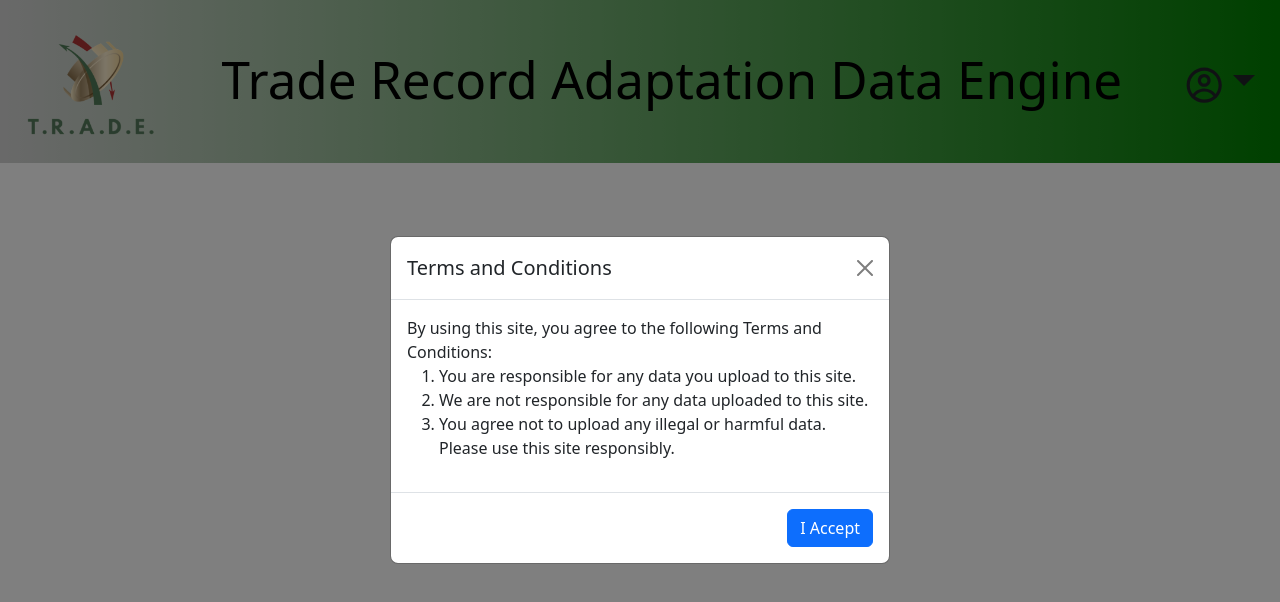
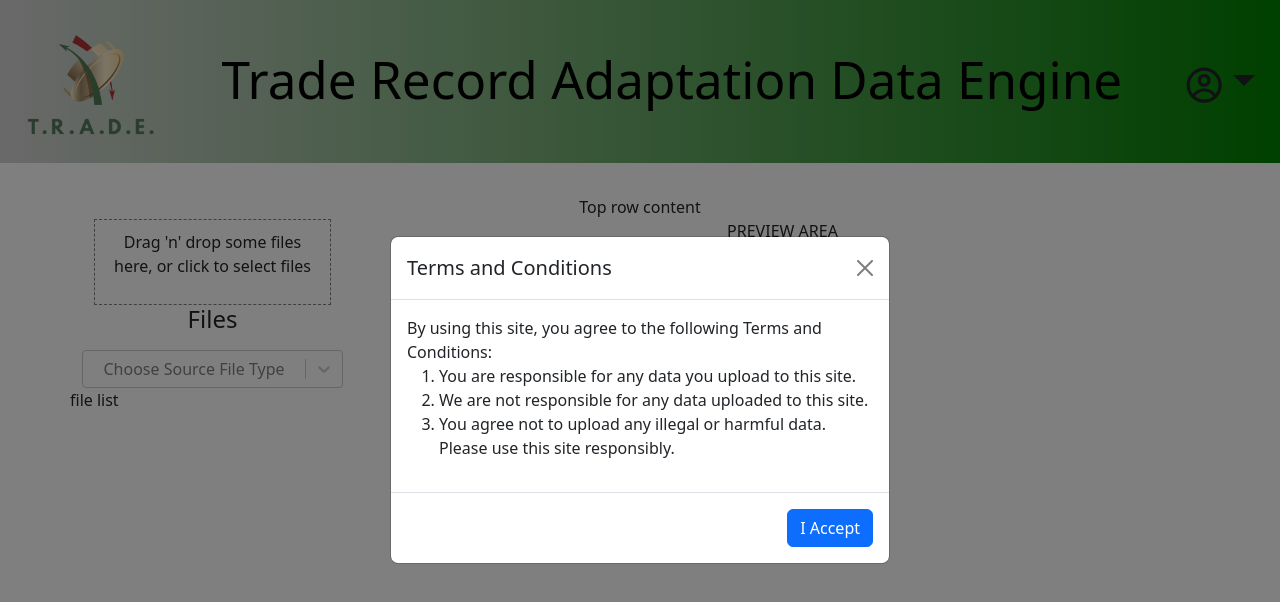
Before and after one commit to JOATZ/TRADE_App, a React (Create React App) app: page / in a window 1280 px wide. Shown: the top 602 px of the page. Built offline with nearby package versions, Linux system fonts and the light colour scheme.

Commit message:
Dropzone added with file selector

```diff
--- a/package.json
+++ b/package.json
@@ -13,10 +13,12 @@
     "formik": "^2.4.5",
     "react": "^18.2.0",
     "react-dom": "^18.2.0",
+    "react-dropzone": "^14.2.3",
     "react-icons": "^4.11.0",
     "react-redux": "^8.1.3",
     "react-router-dom": "^6.16.0",
     "react-scripts": "5.0.1",
+    "react-select": "^5.8.0",
     "react-spring": "^9.7.2",
     "reactstrap": "^9.2.0",
     "redux": "^4.2.1",
--- a/src/App.css
+++ b/src/App.css
@@ -38,6 +38,12 @@ body {
   text-align: center;
   flex-grow: 1;
   white-space: normal;
+}
+
+.dropzone {
+    border: 1px dashed gray;
+    padding: 10px;
+    text-align: center;
 }
 
 .navbar-brand img {
--- a/src/App.js
+++ b/src/App.js
@@ -8,6 +8,7 @@ import {
     setTermsAccepted
 } from './features/termsConditions/termsSlice'
 import { setLoginModalOpen } from './features/users/userSlice'
+import HomePage from './pages/HomePage'
 
 import './App.css'
 
@@ -24,6 +25,7 @@ function App() {
         <div className='App'>
             <AcceptTerms />
             <Header />
+            <HomePage />
         </div>
     )
 }
--- /dev/null
+++ b/src/components/DragDropBox.js
@@ -0,0 +1,29 @@
+import React from 'react'
+import { useDropzone } from 'react-dropzone'
+import { CgFileDocument } from 'react-icons/cg'
+import { Button, Input } from 'reactstrap'
+
+const DragDropBox = ({ props }) => {
+    const { acceptedFiles, getRootProps, getInputProps, open } = useDropzone()
+
+    const files = acceptedFiles.map((file) => (
+        <li key={file.path}>
+            {file.path} - {file.size} bytes
+        </li>
+    ))
+
+    return (
+        <section className='container'>
+            <div {...getRootProps({ className: 'dropzone' })}>
+                <input {...getInputProps()} />
+                <p>Drag 'n' drop some files here, or click to select files</p>
+            </div>
+            <aside>
+                <h4>Files</h4>
+                <ul>{files}</ul>
+            </aside>
+        </section>
+    )
+}
+
+export default DragDropBox
--- a/src/pages/HomePage.js
+++ b/src/pages/HomePage.js
@@ -1,9 +1,38 @@
+import React from 'react'
+import Select from 'react-select'
 import { Col, Container, Row } from 'reactstrap'
 
-import Header from '../components/Header'
+import DragDropBox from '../components/DragDropBox'
+
+const options = [
+    { value: 'mt4', label: 'MT4 statement.htm' },
+    { value: 'mt5', label: 'MT5 statement' },
+    { value: 'csv', label: '.csv file format' }
+]
 
 const HomePage = () => {
-    return <Container>Fill in Later</Container>
+    const onOpen = () => {
+        console.log('Open file dialog')
+    }
+
+    return (
+        <Container>
+            <Row>
+                <Col>Top row content</Col>
+            </Row>
+            <Row>
+                <Col md={3}>
+                    <DragDropBox onOpen={onOpen} />
+                    <Select
+                        options={options}
+                        placeholder='Choose Source File Type'
+                    />
+                    <Row>file list</Row>
+                </Col>
+                <Col md={9}>PREVIEW AREA</Col>
+            </Row>
+        </Container>
+    )
 }
 
 export default HomePage
```
Also changed, not shown: 1 other file (tests, documents, lock files or other folders).
